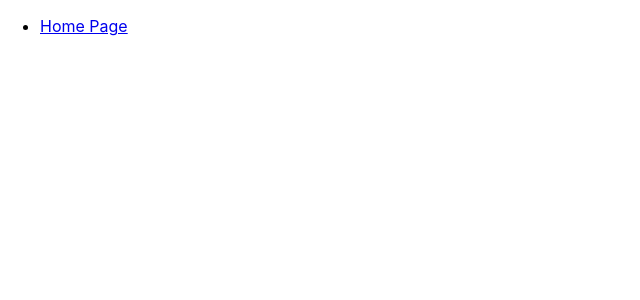
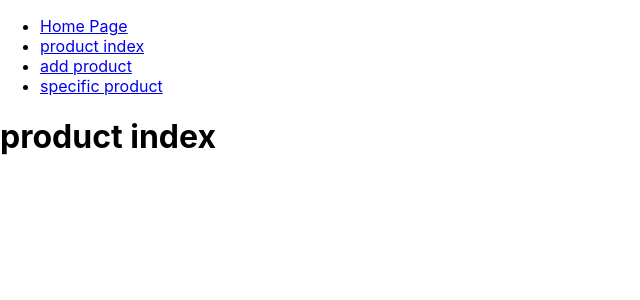
Before and after one commit to XX989tmx/amazon_clone_clientside, a React (Create React App) app: page /product/productIndex/1 in a window 1280 px wide. Shown: the top 300 px of the page, without its empty margins (0-640 px from the left). Built offline with nearby package versions, Linux system fonts and the light colour scheme.

Commit message:
adds product page

```diff
--- a/src/App.js
+++ b/src/App.js
@@ -8,6 +8,9 @@ import {
 import React from "react";
 import "./App.css";
 import Home from "./static/pages/Home";
+import ProductIndex from "./products/pages/ProductIndex";
+import NewProduct from "./products/pages/NewProduct";
+import SpecificProduct from "./products/pages/SpecificProduct";
 
 function App() {
   let routes;
@@ -54,8 +57,19 @@ function App() {
       // api/admin/auth/signup
 
        */}
+       {/* home */}
       <Route path="/home">
         <Home />
+      </Route>
+      {/* product */}
+      <Route path="/product/new">
+        <NewProduct />
+      </Route>
+      <Route path="/product/productIndex/:category">
+        <ProductIndex />
+      </Route>
+      <Route path="/product/:productId">
+        <SpecificProduct />
       </Route>
     </Switch>
   );
@@ -70,6 +84,17 @@ function App() {
               <li>
                 <Link to={"/home"}>Home Page</Link>
               </li>
+              <li>
+                <Link to={"/product/productIndex/:category"}>
+                  product index
+                </Link>
+              </li>
+              <li>
+                <Link to={"/product/new"}>add product</Link>
+              </li>
+              <li>
+                <Link to={"/product/:productId"}>specific product</Link>
+              </li>
             </ul>
           </nav>
         </div>
--- /dev/null
+++ b/src/products/pages/NewProduct.js
@@ -0,0 +1,11 @@
+import React from 'react';
+
+const NewProduct = () => {
+    return (
+      <div>
+        <h1>NewProduct</h1>
+      </div>
+    );
+}
+
+export default NewProduct;
--- /dev/null
+++ b/src/products/pages/ProductIndex.js
@@ -0,0 +1,11 @@
+import React from 'react';
+
+const ProductIndex = () => {
+    return (
+        <div>
+            <h1>product index</h1>
+        </div>
+    );
+}
+
+export default ProductIndex;
--- /dev/null
+++ b/src/products/pages/SpecificProduct.js
@@ -0,0 +1,11 @@
+import React from 'react';
+
+const SpecificProduct = () => {
+    return (
+      <div>
+        <h1>SpecificProduct</h1>
+      </div>
+    );
+}
+
+export default SpecificProduct;
```
